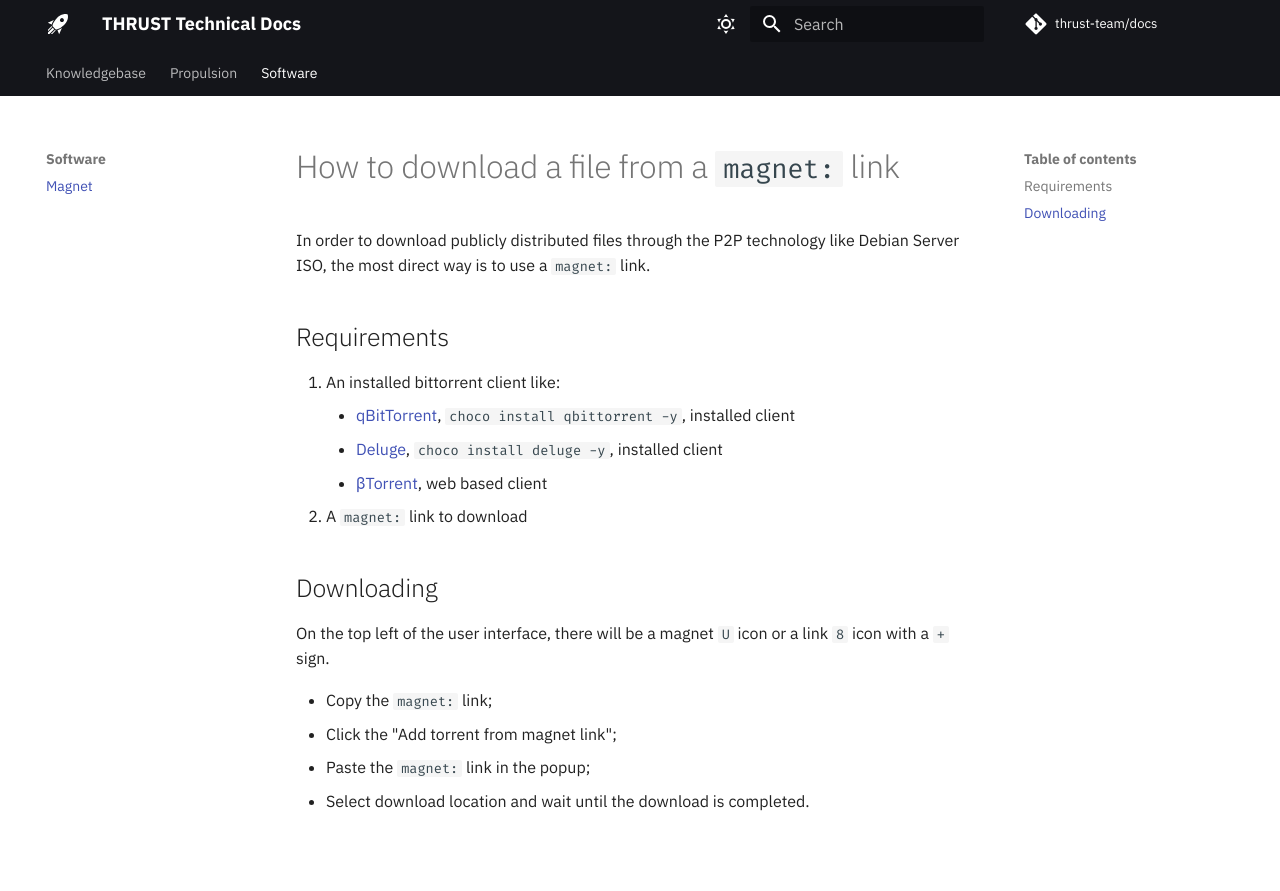
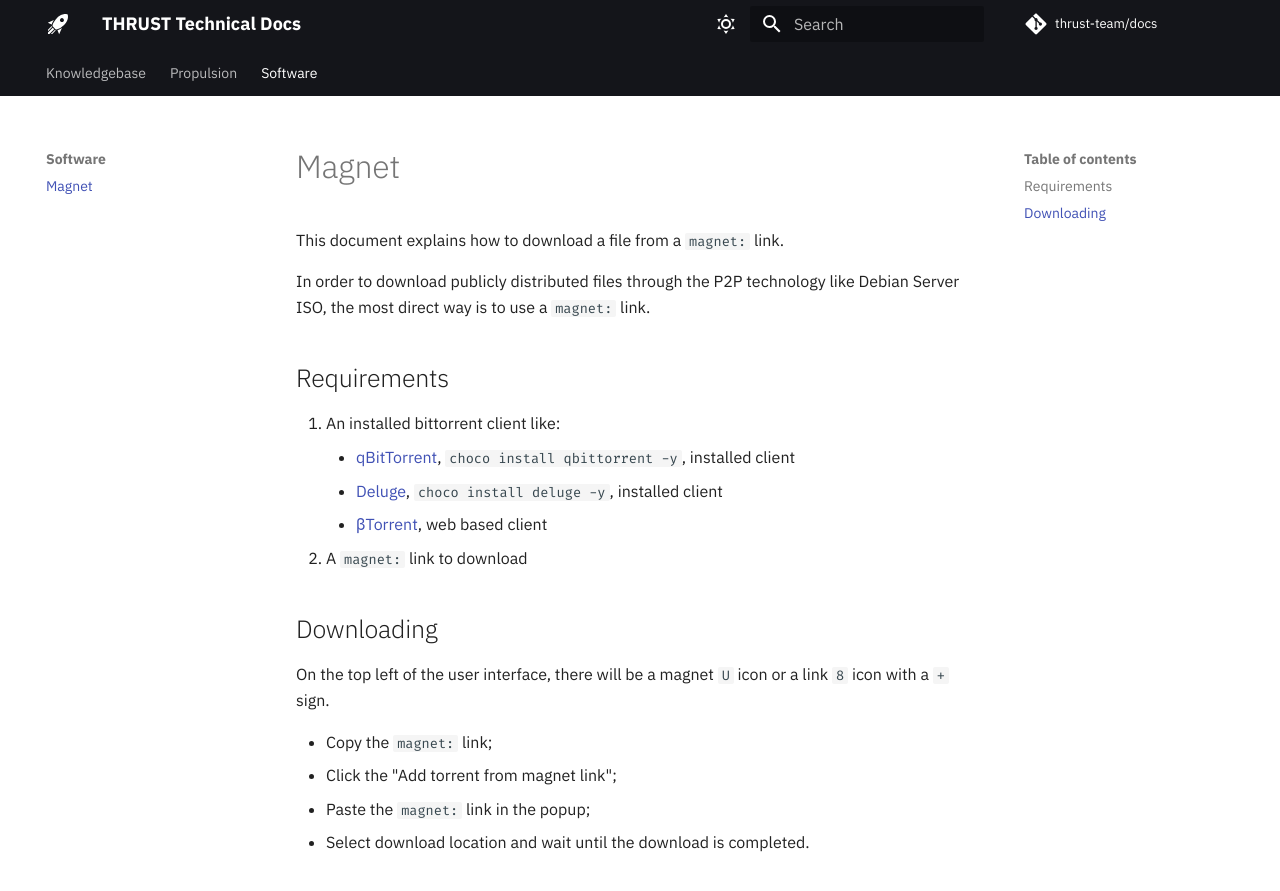
Before and after one commit to thrust-team/docs, an MkDocs documentation site: the page built from docs/software/magnet.md, in a window 1280 px wide. Shown: the top 891 px of the page. Built offline with MkDocs 1.6.1 and Material for MkDocs 9.7.7, drawn with Linux system fonts in a browser that asks for light colours; nearby versions of some CDN libraries; comment, search, counter and statistics services are not loaded.

```diff
--- a/docs/software/magnet.md
+++ b/docs/software/magnet.md
@@ -1,8 +1,7 @@
----
-title: Magnet
----
+# Magnet
 
-# How to download a file from a `magnet:` link
+This document explains how to download a file from a `magnet:` link.
+
 In order to download publicly distributed files through the P2P technology like Debian Server ISO, the most direct way is to use a `magnet:` link.
 
 ## Requirements
```
